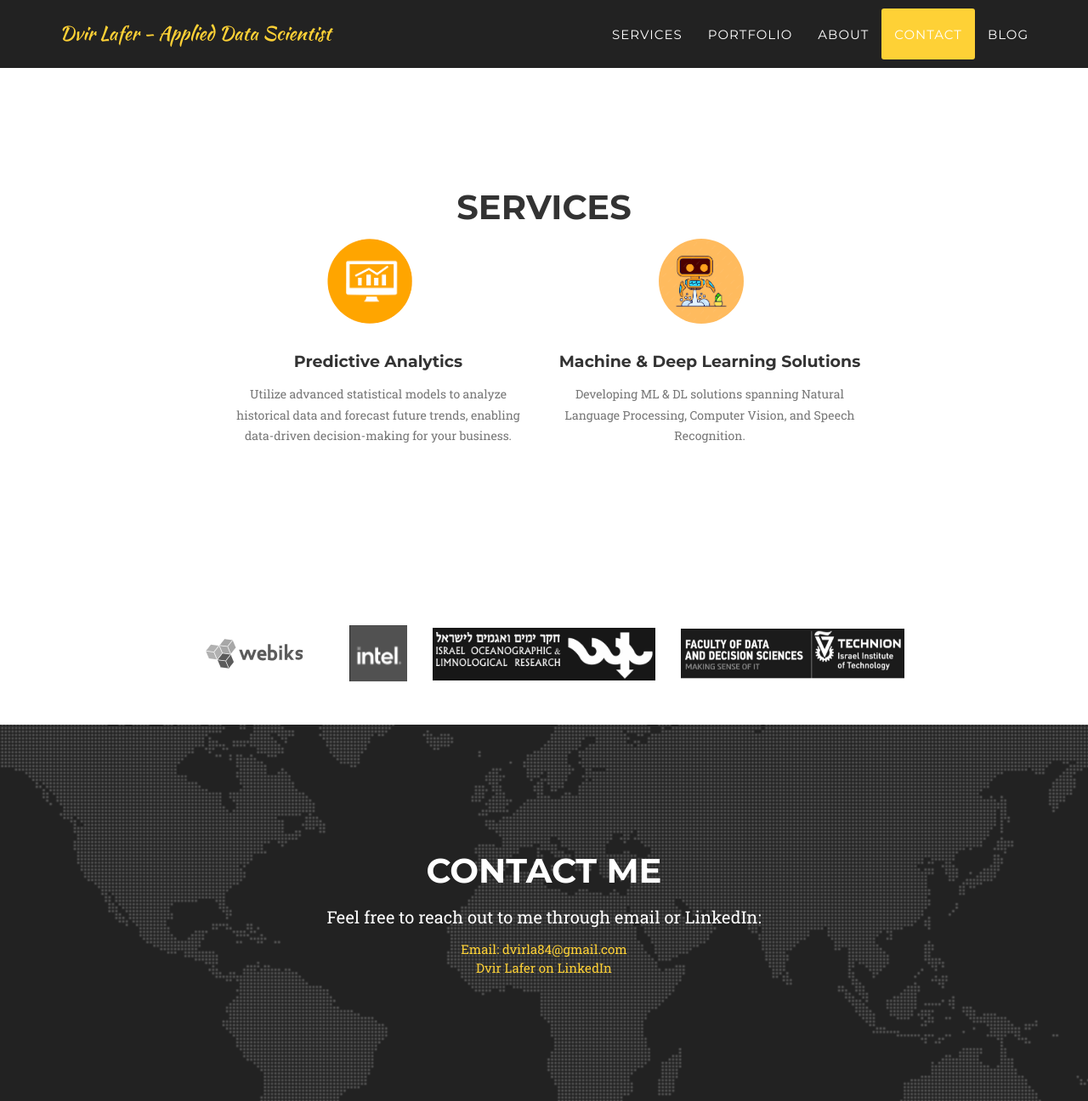
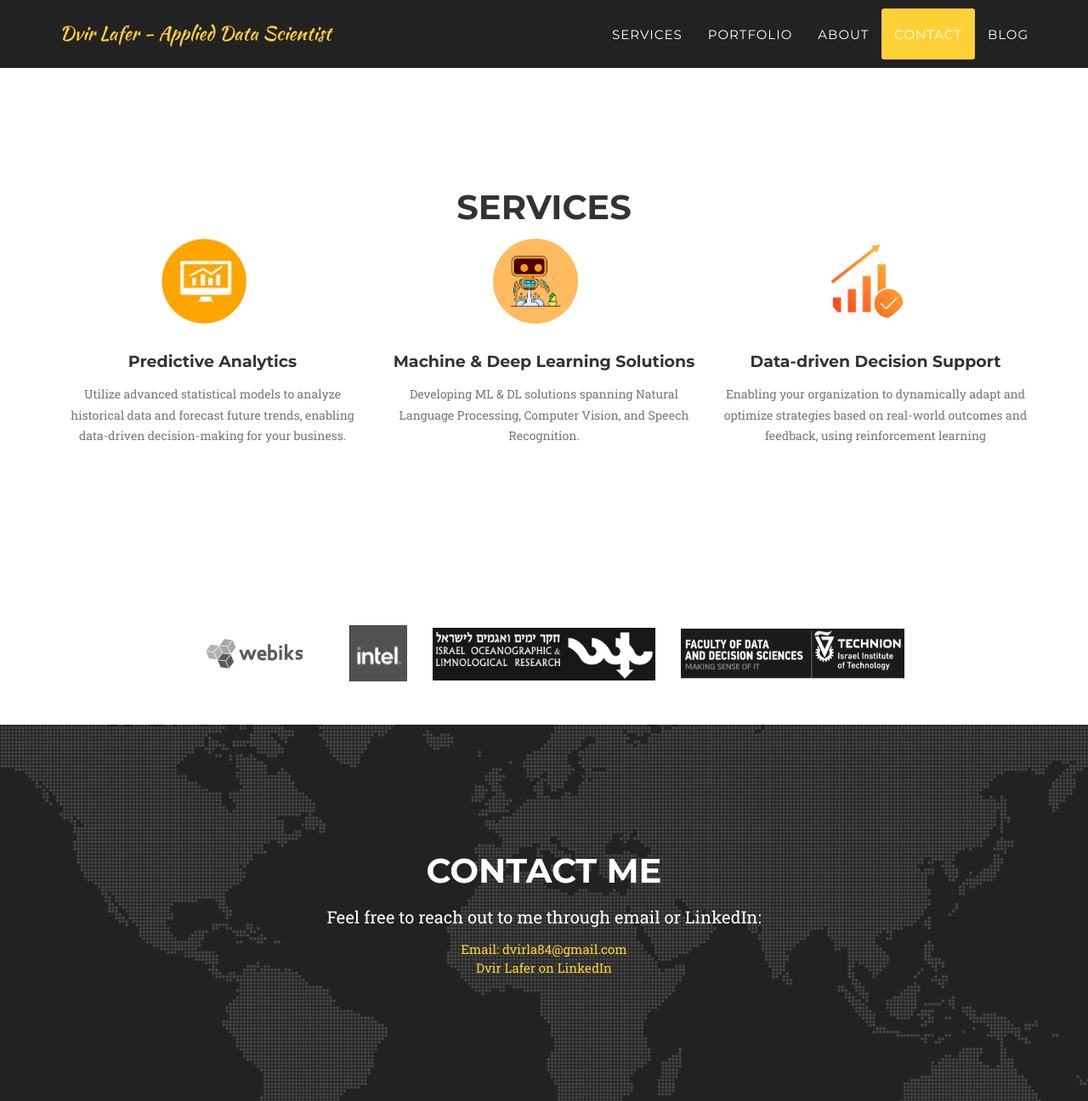
Before and after one commit to dvirla/dvirla.github.io, a Jekyll site: the page built from index.html, in a window 1280 px wide and 1400 px high, scrolled down 1800 px, cut to the strip 0-1296 px from the top of the window. Shown: the whole strip at 85% size. Built offline with Jekyll 4.4.1, drawn with Linux system fonts in a browser that asks for light colours; some web fonts are replaced.

```diff
--- a/_includes/services.html
+++ b/_includes/services.html
@@ -19,8 +19,23 @@
                     <img class="img-circle img-responsive" src="img/services/ai.png" alt="" width="100">
                 </span>
                 <h4 class="service-heading">Machine & Deep Learning Solutions</h4>
-                <p class="text-muted"> Developing ML & DL solutions spanning Natural Language Processing, Computer Vision, and Speech Recognition.</p>
+                <p class="text-muted">Developing ML & DL solutions spanning Natural Language Processing, Computer Vision, and Speech Recognition.</p>
+            </div>
+            <div class="col-md-4 service-item">
+                <span class="fa-stack fa-4x">
+                    <img class="img-circle img-responsive" src="img/services/decision.png" alt="" width="100">
+                </span>
+                <h4 class="service-heading">Data-driven Decision Support</h4>
+                <p class="text-muted">Enabling your organization to dynamically adapt and optimize strategies based on real-world outcomes and feedback, using reinforcement learning</p>
             </div>
         </div>
     </div>
 </section>
+
+<style>
+    @media (max-width: 767px) {
+        #services .service-item {
+            margin-bottom: 30px;
+        }
+    }
+</style>
```
Also changed, not shown: 5 other files.
